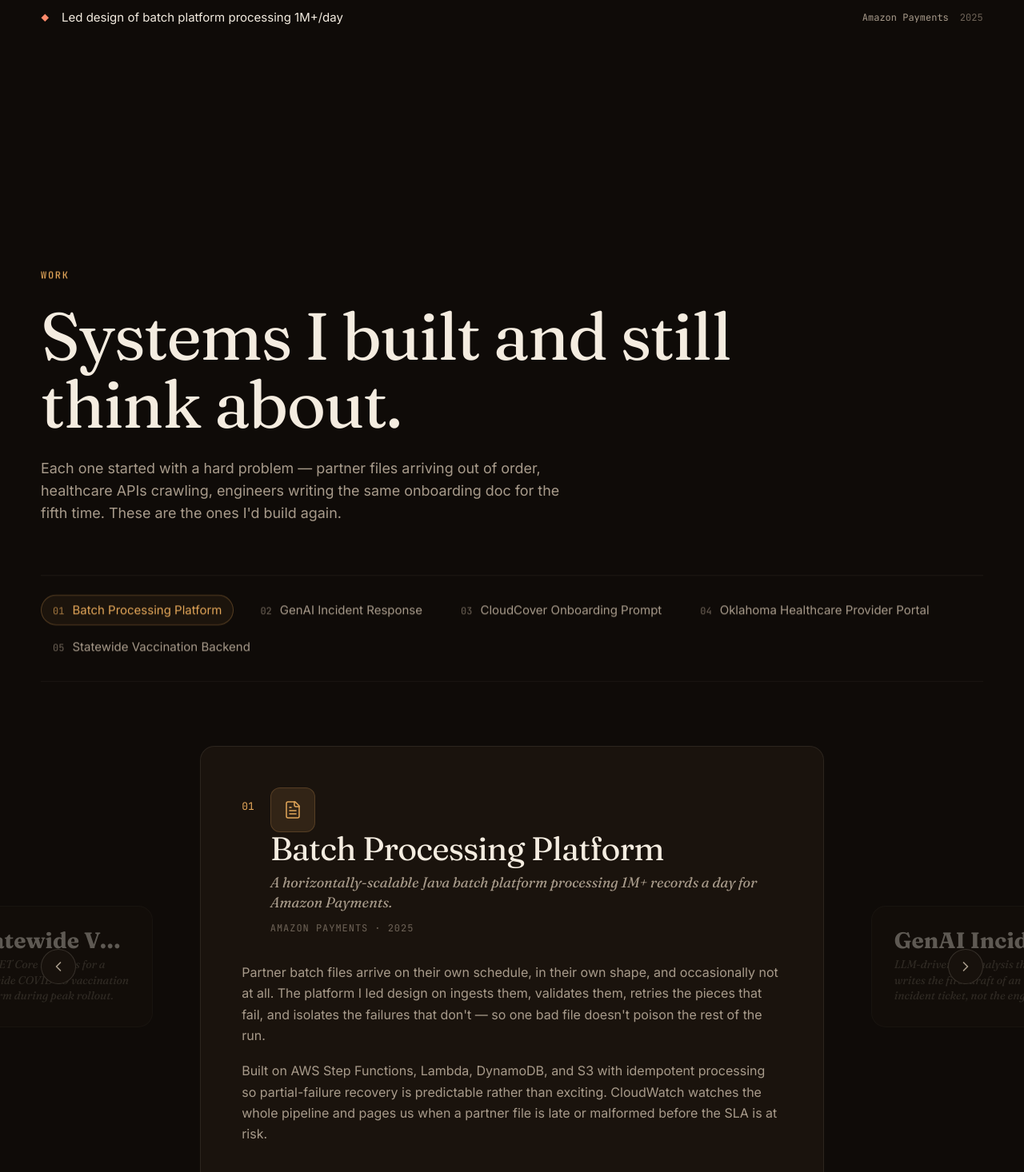
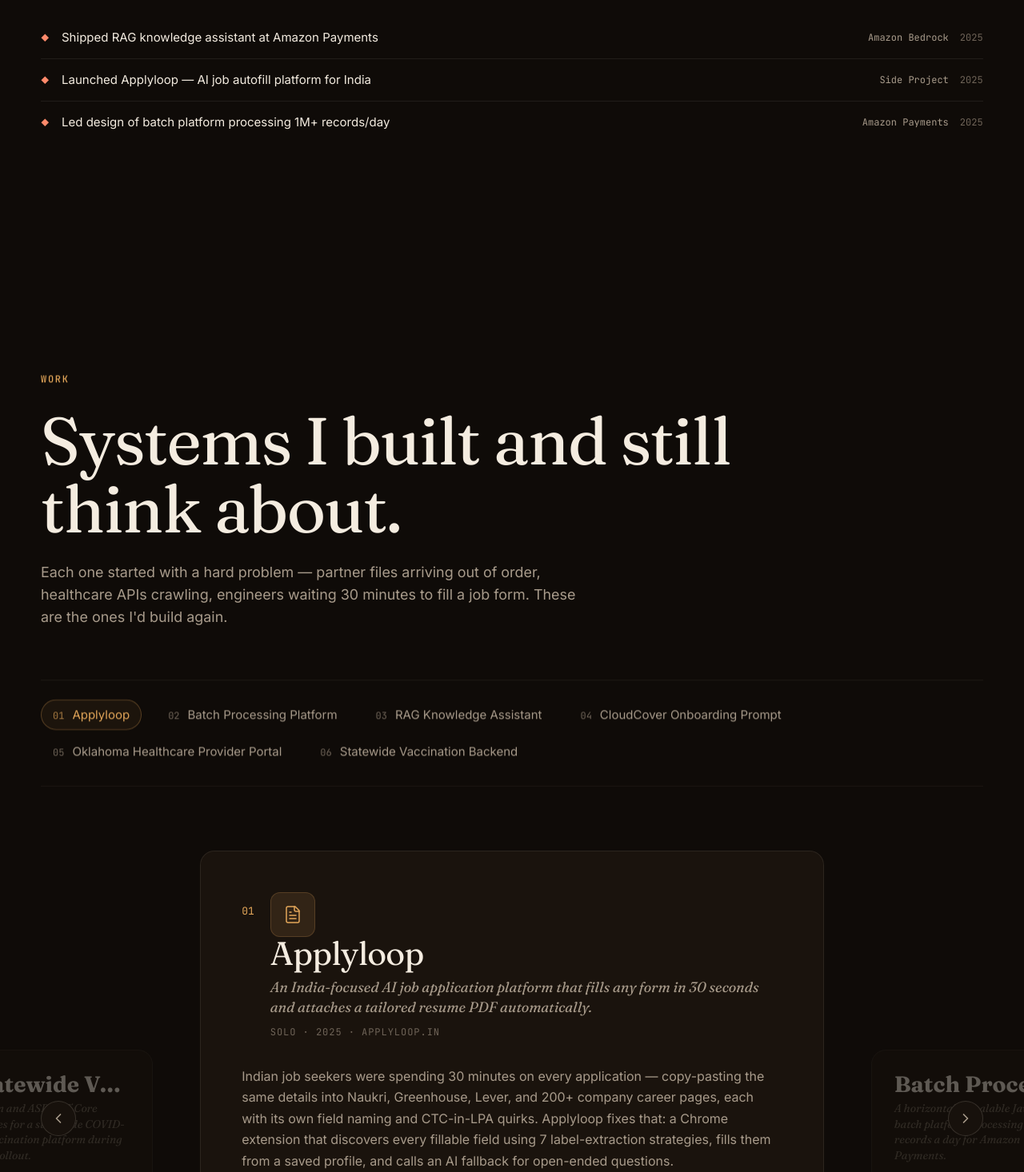
Before and after one commit to aashishkumar96/Portfolio, a React (Vite) app: page / in a window 1280 px wide. Shown: the part 1224-2690 px from the top of the page at 80% size. Built offline with nearby package versions, Linux system fonts and the light colour scheme.

Commit message:
Update content.js

```diff
--- a/src/content.js
+++ b/src/content.js
@@ -7,72 +7,83 @@
   brand: "aashish.",
   name: "Aashish Kumar",
   location: "Seattle, WA",
-  tagline: "Backend software engineer. I build scalable services and high-throughput data pipelines on AWS.",
-  bio: "Five plus years shipping production backends — most recently on Amazon's Payments org, before that healthcare and public-sector platforms. End-to-end ownership is the part I care about: system design, infrastructure-as-code, observability, and the on-call that comes with it.",
+  tagline: "Senior backend engineer. I build scalable, cloud-native services, high-throughput data pipelines, and production GenAI/RAG systems.",
+  bio: "Five-plus years shipping production backends — most recently at Amazon Payments, building batch platforms processing 1M+ records daily and internal AI tooling adopted by 1K+ engineers. Before that, healthcare and public-sector platforms across Java, Python, and .NET. End-to-end ownership is the part I care about: system design, infra-as-code, observability, and the on-call that comes with it.",
   stats: [
-    { value: "5+",   label: "Years in production" },
-    { value: "1M+",  label: "Records / day processed" },
-    { value: "1K+",  label: "Engineers using my tools" },
+    { value: "5+",  label: "Years in production" },
+    { value: "1M+", label: "Records / day processed" },
+    { value: "1K+", label: "Engineers using my tools" },
   ],
   socials: {
     github:   "https://github.com/aashishkumar96",
     linkedin: "https://linkedin.com/in/aashishkumar96",
     email:    "mailto:kumaraashish0796@gmail.com",
-    resume:   "/AashishKumar_Resume.pdf", // place the PDF at public/AashishKumar_Resume.pdf and this link will work
+    resume:   "/AashishKumar_Resume.pdf",
   },
 }
 
 // ------------------------------------------------------------
-//  LIVE ACTIVITY FEED (shown at the bottom of the hero)
-//  Static for now — simple "recent work" highlights.
+//  LIVE ACTIVITY FEED
 // ------------------------------------------------------------
 export const activity = {
   todayCommits: 0,
   agentActions: 0,
   items: [
-    { text: "Shipped GenAI log-analysis automation at Amazon",    time: "recent",    actor: "AWS" },
-    { text: "Authored internal prompt adopted by 1K+ engineers",   time: "2025",      actor: "CloudCover" },
-    { text: "Led design of batch platform processing 1M+/day",    time: "2025",      actor: "Amazon Payments" },
+    { text: "Shipped RAG knowledge assistant at Amazon Payments",       time: "2025", actor: "Amazon Bedrock" },
+    { text: "Launched Applyloop — AI job autofill platform for India",  time: "2025", actor: "Side Project" },
+    { text: "Led design of batch platform processing 1M+ records/day",  time: "2025", actor: "Amazon Payments" },
   ],
 }
 
 // ------------------------------------------------------------
-//  PROJECTS  (tabbed carousel section)
-//  Built from the strongest initiatives on your resume.
-//  Add personal / GitHub projects here later to grow the list.
+//  PROJECTS
 // ------------------------------------------------------------
 export const projectsIntro = {
   eyebrow: "Work",
   title: "Systems I built and still think about.",
-  subtitle: "Each one started with a hard problem — partner files arriving out of order, healthcare APIs crawling, engineers writing the same onboarding doc for the fifth time. These are the ones I'd build again.",
+  subtitle: "Each one started with a hard problem — partner files arriving out of order, healthcare APIs crawling, engineers waiting 30 minutes to fill a job form. These are the ones I'd build again.",
 }
 
 export const projects = [
   {
+    name: "Applyloop",
+    tagline: "An India-focused AI job application platform that fills any form in 30 seconds and attaches a tailored resume PDF automatically.",
+    meta: "Solo · 2025 · applyloop.in",
+    github: "https://github.com/aashishkumar96/applyloop-in",
+    githubExt: "https://github.com/aashishkumar96/applyloop-extension",
+    body: [
+      "Indian job seekers were spending 30 minutes on every application — copy-pasting the same details into Naukri, Greenhouse, Lever, and 200+ company career pages, each with its own field naming and CTC-in-LPA quirks. Applyloop fixes that: a Chrome extension that discovers every fillable field using 7 label-extraction strategies, fills them from a saved profile, and calls an AI fallback for open-ended questions.",
+      "The backend is FastAPI + Python on Render (Singapore region for India latency), with a Gemini → Groq → OpenRouter fallback chain so the free LLM tier covers all users until meaningful scale. Resume tailoring runs through an ATS match scorer and an AI rewriter that renders a fresh PDF per job. The extension attaches it via the DataTransfer API — the only method browsers accept as a genuine file upload.",
+    ],
+  },
+  {
     name: "Batch Processing Platform",
     tagline: "A horizontally-scalable Java batch platform processing 1M+ records a day for Amazon Payments.",
     meta: "Amazon Payments · 2025",
-    visit: "#",
+    github: null,
+    githubExt: null,
     body: [
       "Partner batch files arrive on their own schedule, in their own shape, and occasionally not at all. The platform I led design on ingests them, validates them, retries the pieces that fail, and isolates the failures that don't — so one bad file doesn't poison the rest of the run.",
       "Built on AWS Step Functions, Lambda, DynamoDB, and S3 with idempotent processing so partial-failure recovery is predictable rather than exciting. CloudWatch watches the whole pipeline and pages us when a partner file is late or malformed before the SLA is at risk.",
     ],
   },
   {
-    name: "GenAI Incident Response",
-    tagline: "LLM-driven log analysis that writes the first draft of an incident ticket, not the engineer.",
+    name: "RAG Knowledge Assistant",
+    tagline: "An internal AI assistant that lets payment-operations agents query policy, compliance, and runbook docs in natural language.",
     meta: "Amazon Payments · 2025",
-    visit: "#",
+    github: null,
+    githubExt: null,
     body: [
-      "On-call engineers spend the first ten minutes of every page re-reading the same CloudWatch queries. This tool reads the logs for them: it clusters recent errors, correlates them with deploys, and drafts an incident summary pre-filled into the ticketing system.",
-      "The integration cut mean-time-to-first-response meaningfully and, more quietly, turned a chunk of 3am toil into a 30-second triage.",
+      "Support agents were losing minutes per query digging through internal wikis. I built a RAG pipeline on Amazon Bedrock: document ingestion, chunking, embedding generation, and semantic search, wired to a chat interface. Hybrid search with reranking and metadata filtering cut hallucinated responses to near zero on operational queries.",
+      "The same architecture underpins an MCP-integrated agent that autonomously generates integration tests across critical service boundaries — another internal tool that started as a prototype and ended up in daily use.",
     ],
   },
   {
     name: "CloudCover Onboarding Prompt",
-    tagline: "An internal GenAI prompt, adopted across 1K+ engineers, that audits test coverage before code review.",
+    tagline: "An internal GenAI prompt adopted by 1K+ engineers that audits test coverage before code review.",
     meta: "Amazon · 2025",
-    visit: "#",
+    github: null,
+    githubExt: null,
     body: [
       "Teams kept onboarding services into CloudCover and discovering coverage gaps in review — expensive and late. I authored and maintained a prompt that reads a service's unit and integration tests, finds the uncovered paths, and surfaces the gaps up front.",
       "Over a thousand engineers now use it as part of their pre-review flow. Teams that adopt it regularly clear 70% coverage without a fight.",
@@ -82,26 +93,28 @@
     name: "Oklahoma Healthcare Provider Portal",
     tagline: "Spring Boot microservices behind a statewide portal used daily by healthcare professionals.",
     meta: "Gainwell Technologies · 2022–2025",
-    visit: "#",
+    github: null,
+    githubExt: null,
     body: [
-      "Provider workflows — patient data retrieval, eligibility validation, reporting — are the boring, critical parts of healthcare IT. I built and maintained the Java Spring Boot services underneath them.",
-      "A focused pass on query optimization, indexing, and service-layer caching for the hot endpoints brought API performance up 30%. Also mentored an intern end-to-end on their first production feature, which was the more rewarding half.",
+      "Provider workflows — patient data retrieval, eligibility validation, reporting — are the boring, critical parts of healthcare IT. I built and maintained the Java Spring Boot services underneath them, with Redis-backed caching on the hot read paths and Kafka-based async messaging to decouple eligibility and reporting services.",
+      "A focused pass on query optimization, indexing, and caching brought API throughput up 30%. Services were containerised with Docker and deployed to Kubernetes on AWS. Also mentored an intern end-to-end on their first production feature.",
     ],
   },
   {
     name: "Statewide Vaccination Backend",
-    tagline: "ASP.NET Core services for a statewide COVID-19 vaccination platform during peak rollout.",
+    tagline: "Python and ASP.NET Core services for a statewide COVID-19 vaccination platform during peak rollout.",
     meta: "DXC Technology · 2019–2022",
-    visit: "#",
+    github: null,
+    githubExt: null,
     body: [
-      "Ingestion, validation, and analytics workloads for a statewide vaccination platform during the period when \"can the system stay up\" was a genuine question. Wrote the backend services in ASP.NET Core, with secure authentication and encryption patterns layered in from day one.",
-      "Indexing and query work on the high-traffic read endpoints picked up about 25% throughput — modest sounding, material at the scale it was running at.",
+      "Ingestion, validation, and analytics workloads for a statewide vaccination platform during the period when 'can the system stay up' was a genuine question. Built backend services in FastAPI, Flask, and ASP.NET Core, with Celery + Redis for async task execution and secure auth layered in from day one.",
+      "Indexing and query optimisation on the high-traffic read endpoints picked up about 25% throughput — modest sounding, material at the scale it was running at.",
     ],
   },
 ]
 
 // ------------------------------------------------------------
-//  DAY JOBS  (4-up grid)
+//  DAY JOBS
 // ------------------------------------------------------------
 export const jobsIntro = {
   eyebrow: "Day Jobs",
@@ -112,43 +125,43 @@
   {
     company: "Amazon (via TEKsystems)",
     role: "Software Development Engineer II",
-    period: "2025–2026",
+    period: "Apr 2025 – Present",
     logo: { letter: "A", bg: "#FF9900" },
     accent: "#FF9900",
-    description: "Led design of a Java batch platform processing 1M+ records daily on Step Functions, Lambda, DynamoDB, and S3. Built CDK infrastructure-as-code, CloudWatch-driven SLA monitoring, and GenAI log-analysis automation integrated with ticketing. Authored an internal prompt adopted by 1K+ engineers that drives teams to 70%+ code coverage.",
-    stack: ["Java", "AWS CDK", "Step Functions", "Lambda", "DynamoDB", "S3", "TypeScript", "CloudWatch"],
+    description: "Led design of a Java batch platform processing 1M+ records daily on Step Functions, Lambda, DynamoDB, and S3. Built a RAG knowledge assistant on Amazon Bedrock with hybrid search and reranking. Engineered AI agent workflows with MCP tools for automated integration test generation. Authored an internal GenAI prompt adopted by 1K+ engineers.",
+    stack: ["Java", "Python", "AWS CDK", "Step Functions", "Lambda", "DynamoDB", "Amazon Bedrock", "RAG", "LangChain", "TypeScript"],
   },
   {
     company: "Gainwell Technologies",
     role: "Software Development Engineer",
-    period: "2022–2025",
+    period: "Jun 2022 – Mar 2025",
     logo: { letter: "G", bg: "#0F5FA8" },
     accent: "#3B82F6",
-    description: "Shipped Spring Boot microservices powering a statewide healthcare provider portal for Oklahoma. Improved API performance by 30% via query optimization, indexing, and caching. Designed relational and NoSQL schemas across MySQL and DynamoDB, and mentored an intern through their first production feature.",
-    stack: ["Java", "Spring Boot", "MySQL", "DynamoDB", "REST APIs"],
+    description: "Shipped Spring Boot microservices powering a statewide healthcare provider portal for Oklahoma. Improved API throughput 30% via query optimisation, Redis caching, and indexing. Introduced Kafka-based async messaging to decouple services. Containerised with Docker and deployed to Kubernetes on AWS.",
+    stack: ["Java 17", "Spring Boot", "Kafka", "Redis", "MySQL", "DynamoDB", "Docker", "Kubernetes"],
   },
   {
     company: "DXC Technology",
     role: "Associate Software Developer",
-    period: "2019–2022",
+    period: "Jul 2019 – Jun 2022",
     logo: { letter: "D", bg: "#5F249F" },
     accent: "#A78BFA",
-    description: "Built ASP.NET Core backend services for a statewide COVID-19 vaccination platform — ingestion, validation, analytics, and secure auth. Lifted DB performance by 25% with indexing and query tuning on high-traffic endpoints.",
-    stack: ["C#", "ASP.NET Core", "SQL", "REST APIs"],
+    description: "Built Python backend services (FastAPI, Flask) and REST APIs for internal business workflows. Developed data ingestion and processing pipelines. Implemented async task execution with Celery + Redis. Contributed to PostgreSQL schema design and query optimisation via SQLAlchemy.",
+    stack: ["Python", "FastAPI", "Flask", "Celery", "Redis", "PostgreSQL", "SQLAlchemy"],
   },
   {
     company: "University of Washington",
     role: "B.S. Computer Science",
-    period: "2015–2019",
+    period: "Sep 2015 – Jun 2019",
     logo: { letter: "W", bg: "#4B2E83" },
     accent: "#34D399",
-    description: "Undergraduate degree in Computer Science. Graduated June 2019, moving directly into full-time backend engineering work the following month.",
-    stack: ["Algorithms", "Systems", "Distributed Computing"],
+    description: "Undergraduate degree in Computer Science, Seattle. Graduated June 2019, moved directly into production backend engineering the following month.",
+    stack: ["Algorithms", "Distributed Systems", "Operating Systems"],
   },
 ]
 
 // ------------------------------------------------------------
-//  SCHOOL & HONORS
+//  SCHOOL & SKILLS
 // ------------------------------------------------------------
 export const schoolIntro = {
   eyebrow: "School & Skills",
@@ -164,20 +177,16 @@
   },
 ]
 
-// Repurposed the right column from "Honors" to "Stack" — a clean way to surface
-// your technical skills without adding a whole new section.
 export const honors = [
-  { label: "Languages",          org: "Java, Python, C#, TypeScript",                            note: "Java is home; TypeScript for IaC." },
-  { label: "Backend",             org: "Spring Boot, ASP.NET Core, Microservices, REST",          note: "Distributed systems, API-driven architectures." },
-  { label: "Cloud & DevOps",      org: "AWS (CDK, Lambda, DynamoDB, S3, Step Functions, EC2, RDS)", note: "Also Docker, Jenkins, Git." },
-  { label: "Datastores",          org: "DynamoDB, PostgreSQL, MySQL, Redis",                      note: "Schema design, indexing, migrations." },
-  { label: "Testing & Tooling",   org: "JUnit, Mockito, Integration Testing",                     note: "Observability, GenAI tooling, prompt engineering." },
+  { label: "Languages",       org: "Java, Python, SQL, TypeScript, C#",                                          note: "Java and Python are home." },
+  { label: "Backend",         org: "Spring Boot, FastAPI, Flask, Microservices, REST, Event-Driven, Kafka",      note: "Distributed systems end-to-end." },
+  { label: "GenAI & RAG",     org: "LLMs, RAG, LangChain, LlamaIndex, Bedrock, Pinecone, OpenSearch, MCP",      note: "Embeddings, hybrid search, AI agents." },
+  { label: "Cloud & DevOps",  org: "AWS (CDK, Lambda, Step Functions, DynamoDB, S3, EC2, RDS), Docker, K8s, Terraform", note: "Also Jenkins, GitHub Actions, CI/CD." },
+  { label: "Datastores",      org: "DynamoDB, PostgreSQL, MySQL, Redis",                                         note: "Schema design, indexing, migrations." },
 ]
 
 // ------------------------------------------------------------
-//  COLOPHON  (repurposed as a simple "about this site" footer)
-//  Kept the section because the design hangs together with it.
-//  You can remove it later by deleting the <Colophon /> line in App.jsx.
+//  COLOPHON
 // ------------------------------------------------------------
 export const colophonIntro = {
   eyebrow: "Colophon",
@@ -185,12 +194,11 @@
   subtitle: "Built with React, Vite, and Motion. Typography is Fraunces for display, Inter for body, and JetBrains Mono for metadata. Deployed on Vercel, source on GitHub.",
 }
 
-// Simplified flow: just shows the stack, honest and quiet.
 export const colophonFlows = [
   {
-    source:  { label: "React",    color: "coral"  },
-    agent:   { label: "Vite",     color: "cream"  },
-    handoff: { label: "Vercel",   color: "cream"  },
+    source:  { label: "React",  color: "coral" },
+    agent:   { label: "Vite",   color: "cream" },
+    handoff: { label: "Vercel", color: "cream" },
     targets: ["Static build", "Global CDN", "Auto-deploy on push"],
   },
 ]
```
